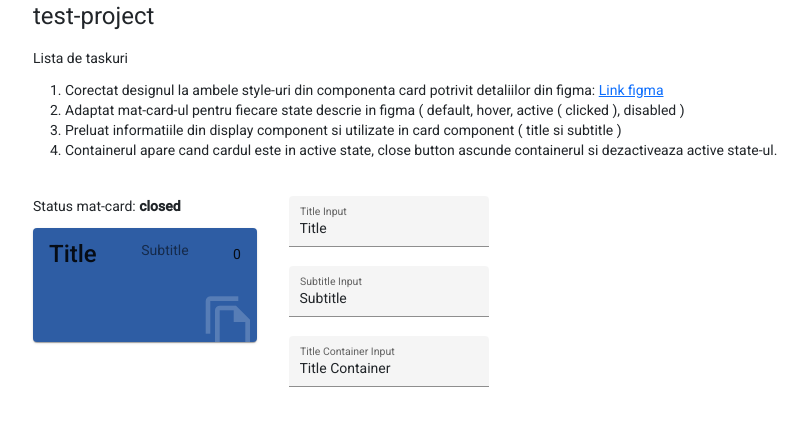
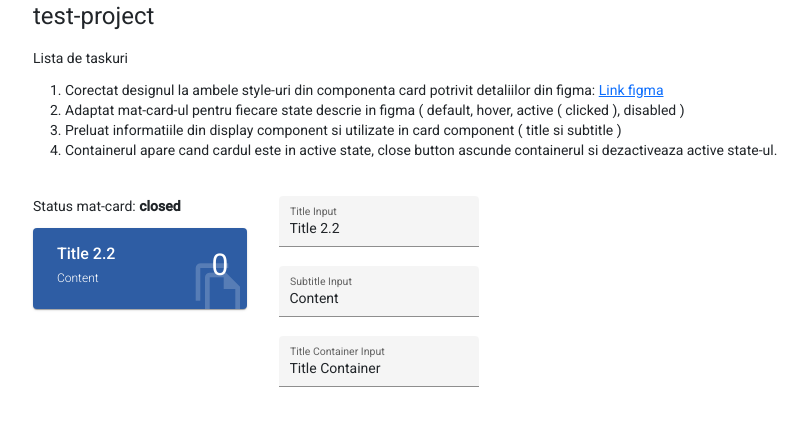
Before and after one commit to AdrianLuchian/D-H, an Angular app: page / in a window 1280 px wide. Shown: the top 426 px of the page, without its empty margins (49-856 px from the left). Built offline with nearby package versions, Linux system fonts and the light colour scheme.

Commit message:
styling tasks: finish mat-card

```diff
--- a/src/app/components/card/card.component.html
+++ b/src/app/components/card/card.component.html
@@ -1,12 +1,16 @@
 <mat-card color="accent" matRipple class="custom-card">
+  <div class="flexbox-container-row">
+    <div class="flexbox-container-col">
       <mat-card-title class="custom-card-title">
         {{ title }}
       </mat-card-title>
       <mat-card-subtitle class="custom-card-subtitle">
         {{ subtitle }}
       </mat-card-subtitle>
-  <mat-card-content class="custom-card-content">
+    </div>
+    <div class="counter">
       {{ counter }}
-  </mat-card-content>
+    </div>
+  </div>
   <mat-icon class="mat-card-image material-icons-outlined">file_copy</mat-icon>
 </mat-card>
--- a/src/app/components/card/card.component.scss
+++ b/src/app/components/card/card.component.scss
@@ -2,9 +2,12 @@
 
 .mat-card.custom-card {
     padding: 16px;
+    padding-left: 24px;
+    padding-bottom: 24px;
     background-color: #2E5DA4;
-    height: 114px;
-    width: 215px;
+    width: 214px;
+    height: 81x;
+    border-radius: 4px;
 
   &.cdk-drag-dragging {
     box-shadow: 0px 3px 5px -1px rgb(0 0 0 / 20%), 0px 6px 10px 0px rgb(0 0 0 / 14%), 0px 1px 18px 0px rgb(0 0 0 / 12%);
@@ -12,35 +15,63 @@
   }
 
   .mat-card-title.custom-card-title {
-    margin-bottom: 0;
+    color: white;
+    margin: 0;
+    font-size: 16px;
+    line-height: 19px;
+    font-weight: 500;
   }
 
   .mat-card-subtitle.custom-card-subtitle {
-    margin-bottom: 0;
+    color: white;
+    margin: 0;
+    font-size: 12px;
+    line-height: 14px;
+    font-weight: 300;
   }
 
-  .mat-card-content.custom-card-content {
-    margin-bottom: 0;
+  .counter {
+  color: white;
+  height: 41px;
+  width: 22px;
+  font-size: 30px;
+  line-height: 41px;
+  text-align: center;
+  display: flex;
+  justify-content: center;
+  align-items: center;
   }
 
   .mat-card-image {
     position: absolute;
     bottom: -8px;
     right: 0;
-    color: white;
     opacity: .2;
     font-size: 56px;
     width: auto;
     height: auto;
     margin: 0;
+    color: white;
   }
 
   &.mat-ripple {
     cursor: pointer;
-    min-width: 224px;
-    display: flex;
-    flex-wrap: wrap;
-    justify-content: space-between;
   }
+}
 
+.flexbox-container-row {
+  display: flex;
+  flex-direction: row;
+  justify-content: space-between;
+  align-items: center;
+  height: 41px;
+  gap: 16px;
 }
+
+.flexbox-container-col {
+  display: flex;
+  flex-direction: column;
+  width: 136px;
+  height: 41px;
+  gap: 8px;
+}
--- a/src/app/services/card-data.service.ts
+++ b/src/app/services/card-data.service.ts
@@ -7,8 +7,8 @@ import { CardData } from '../models/card-data.interface';
 })
 export class CardDataService {
   private cardData = new BehaviorSubject<CardData>({
-    title: 'Title',
-    subtitle: 'Subtitle',
+    title: 'Title 2.2',
+    subtitle: 'Content',
     counter: 0,
     containerTitle: 'Title Container',
     status: 'closed',
```
Lines whose indentation alone changed are shown as unchanged.
